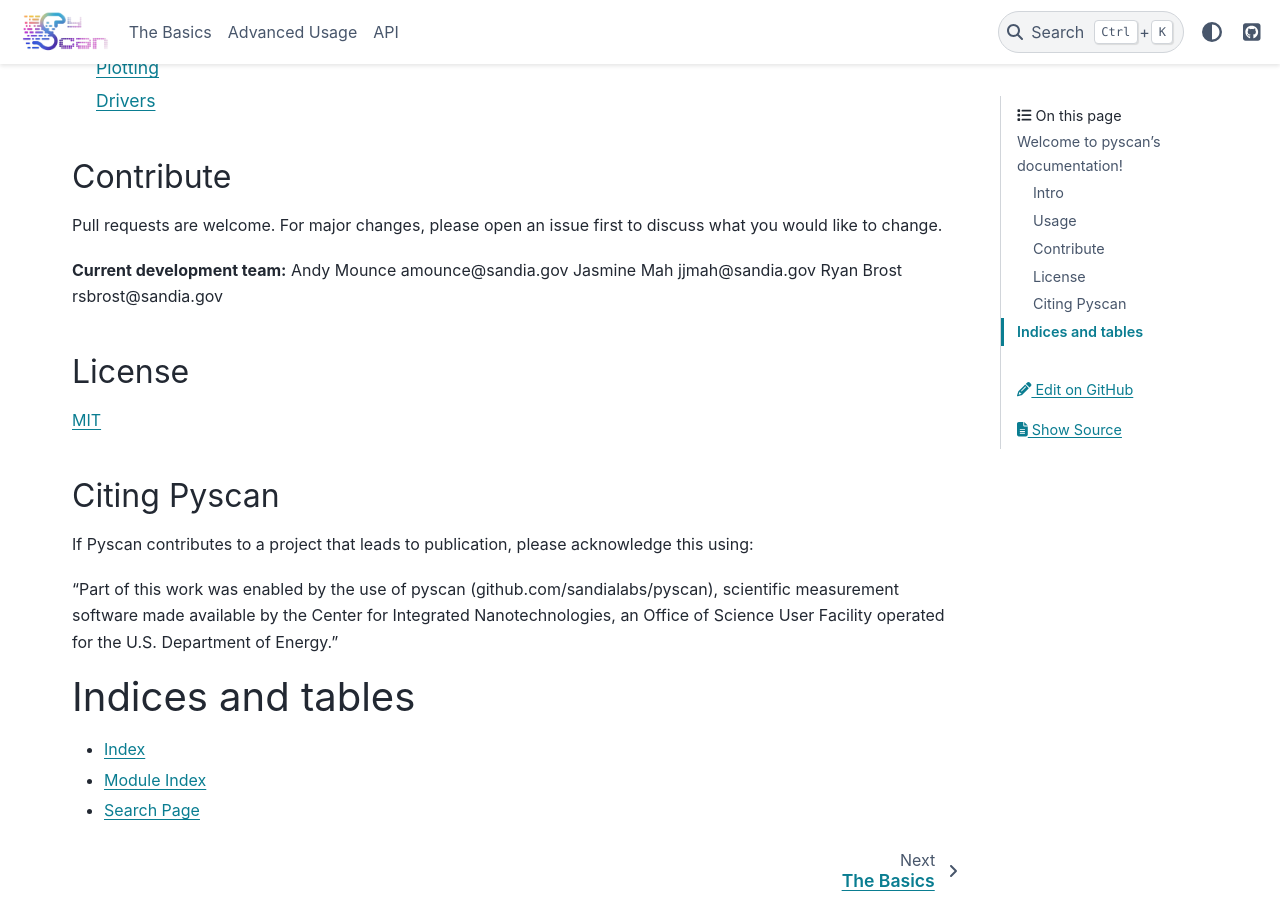
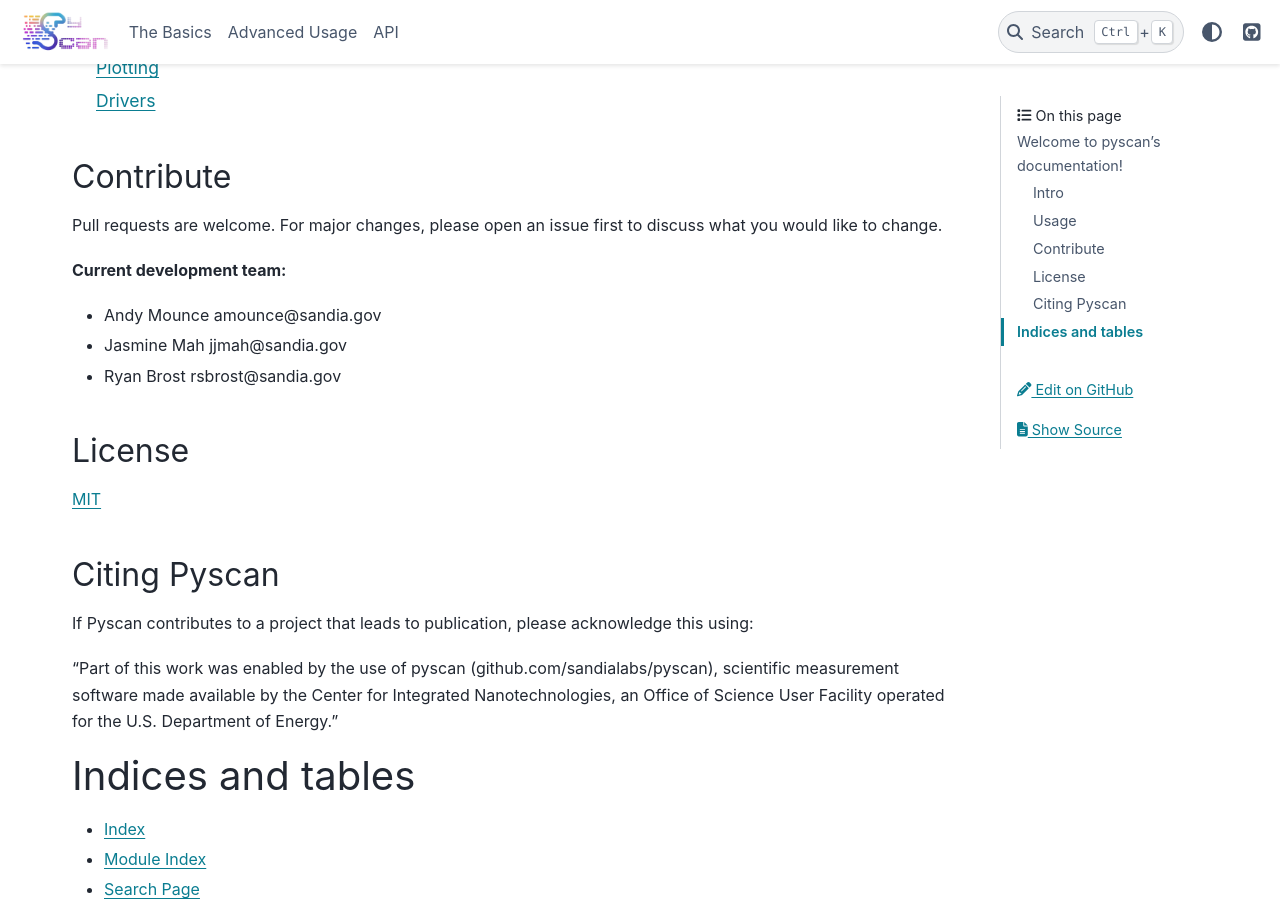
Before and after one commit to sandialabs/pyscan, a Sphinx documentation site: the page built from docs/source/index.md, in a window 1280 px wide and 900 px high, scrolled down 1018 px. Built offline with Sphinx 7.4.7 and the PyData theme 0.15.4, drawn with Linux system fonts in a browser that asks for light colours; pages that are not in the unit, such as notebooks, are missing from menus.

```diff
--- a/docs/source/index.md
+++ b/docs/source/index.md
@@ -40,9 +40,9 @@ api_index
 Pull requests are welcome. For major changes, please open an issue first to discuss what you would like to change.
 
 **Current development team:**
-Andy Mounce amounce@sandia.gov
-Jasmine Mah jjmah@sandia.gov
-Ryan Brost rsbrost@sandia.gov
+- Andy Mounce amounce@sandia.gov
+- Jasmine Mah jjmah@sandia.gov
+- Ryan Brost rsbrost@sandia.gov
 
 ## License
 [MIT](https://choosealicense.com/licenses/mit/)
```
